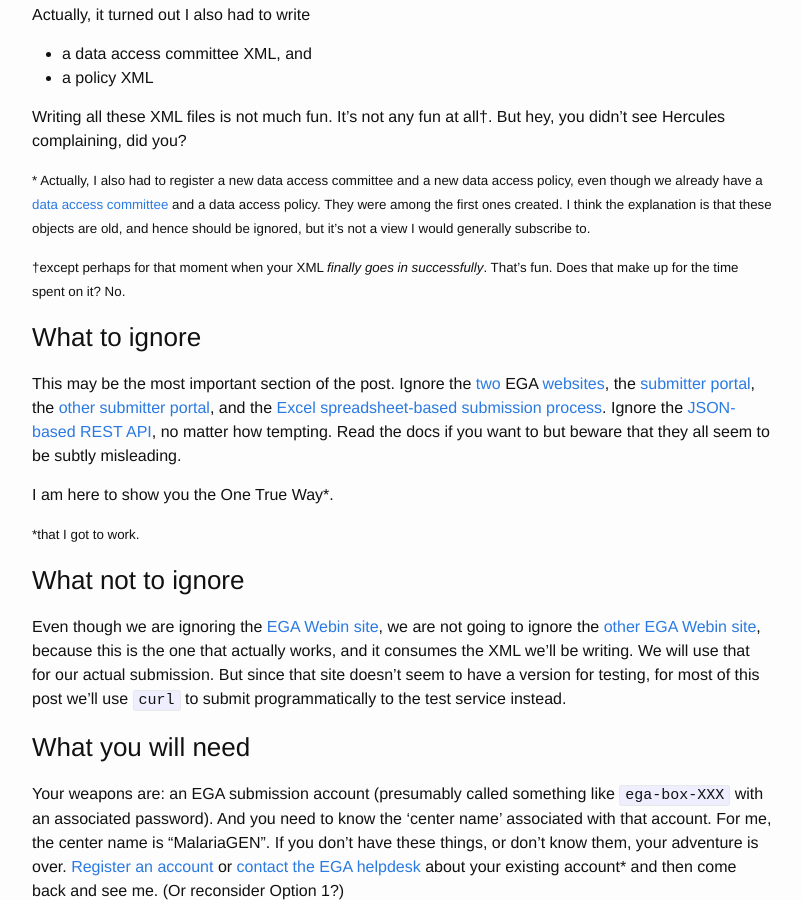
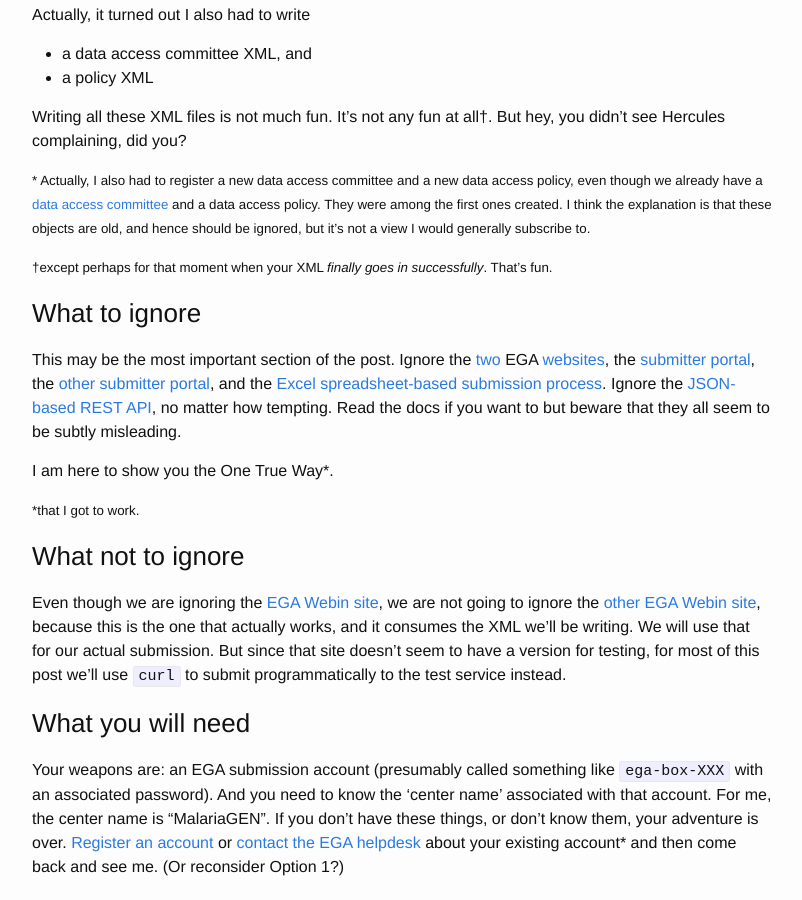
Before and after one commit to gavinband/gavinband.github.io, a Jekyll site: the page built from _posts/2019-05-01-Me_versus_the_European_Genome_Phenome_Archive.md, in a window 1280 px wide and 900 px high, scrolled down 884 px. Shown: the whole window, without its empty margins (238-1040 px from the left). Built offline with Jekyll 4.4.1, drawn with Linux system fonts in a browser that asks for light colours.

Commit message:
Updates to EGA posts

```diff
--- a/_posts/2019-05-01-Me_versus_the_European_Genome_Phenome_Archive.md
+++ b/_posts/2019-05-01-Me_versus_the_European_Genome_Phenome_Archive.md
@@ -53,7 +53,7 @@ generally subscribe to.
 </small>
 
 <small>†except perhaps for that moment when your XML <em>finally goes in successfully</em>.
-That's fun.  Does that make up for the time spent on it?  No.</small>
+That's fun.
 
 ### What to ignore
 
```
